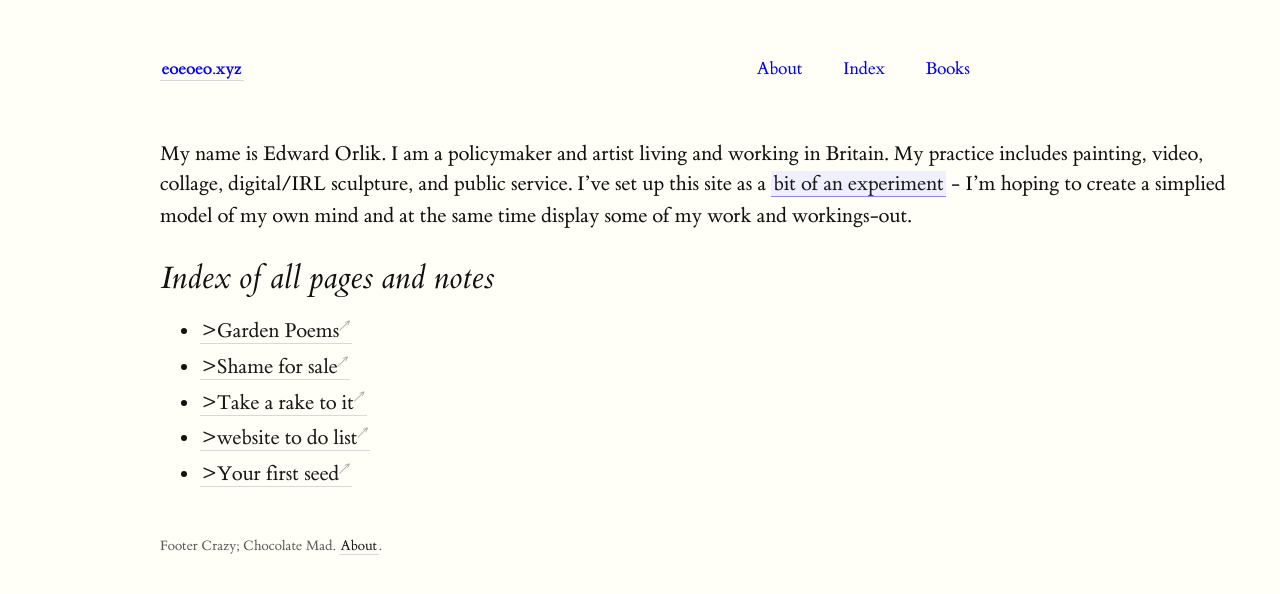
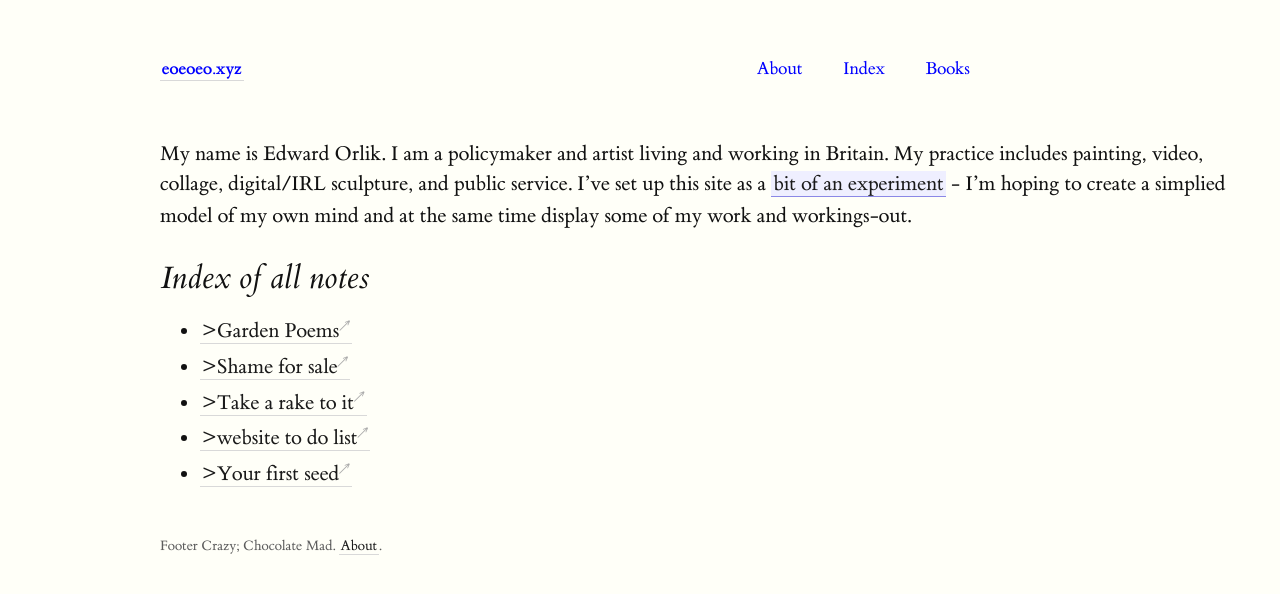
Before and after one commit to eorlik/digital-garden, a Jekyll site: the page built from _pages/index.md, in a window 1280 px wide. Shown: the top 594 px of the page. Built offline with Jekyll 4.4.1, drawn with Linux system fonts in a browser that asks for light colours.

Commit message:
Multiple updates including fiddling with sidenote CSS

```diff
--- a/_pages/index.md
+++ b/_pages/index.md
@@ -8,7 +8,7 @@ permalink: /
 My name is Edward Orlik. I am a policymaker and artist living and working in Britain. My practice includes painting, video, collage, digital/IRL sculpture, and public service.
 I've set up this site as a [[take a rake to it|bit of an experiment]] - I'm hoping to create a simplied model of my own mind and at the same time display some of my work and workings-out.
 
-## Index of all pages and notes
+## Index of all notes
 
 <ul>
   {% for note in site.notes %}
```
Also changed, not shown: _pages/about.md (+2 -0 lines).
